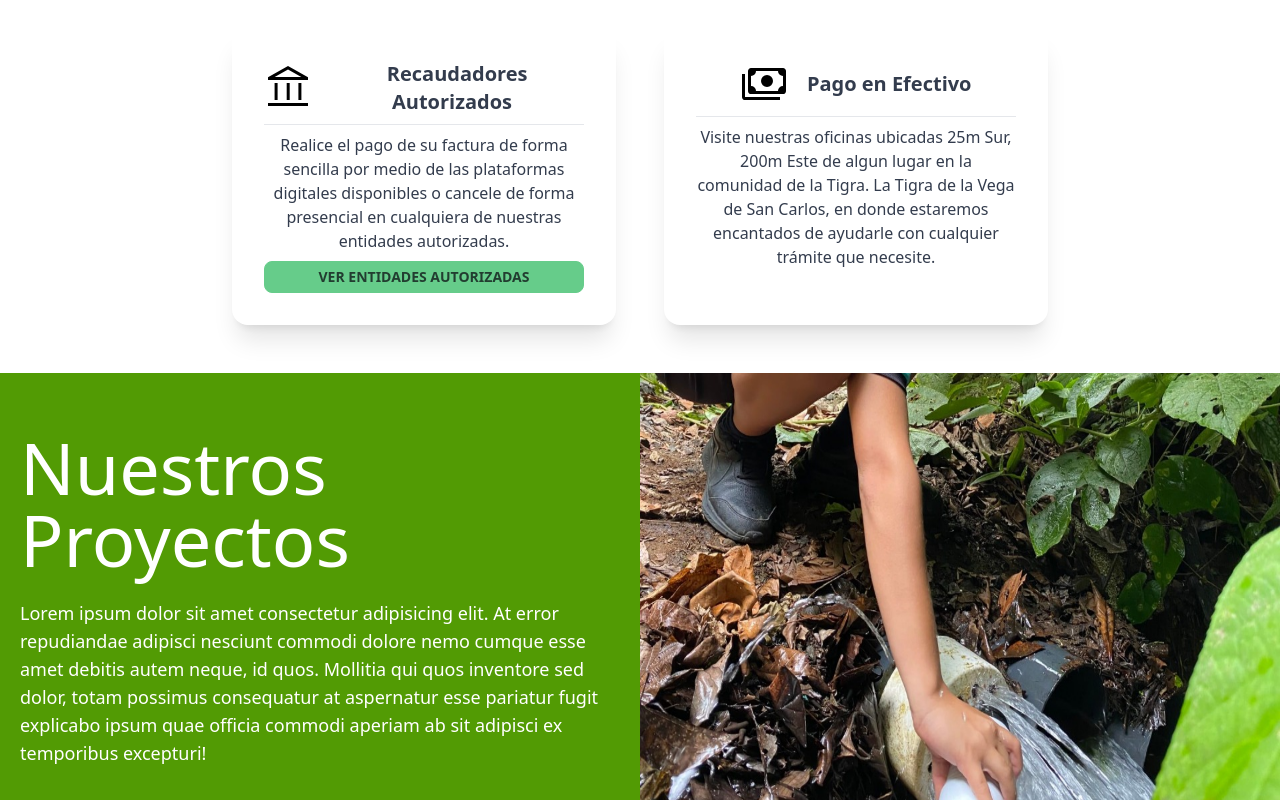
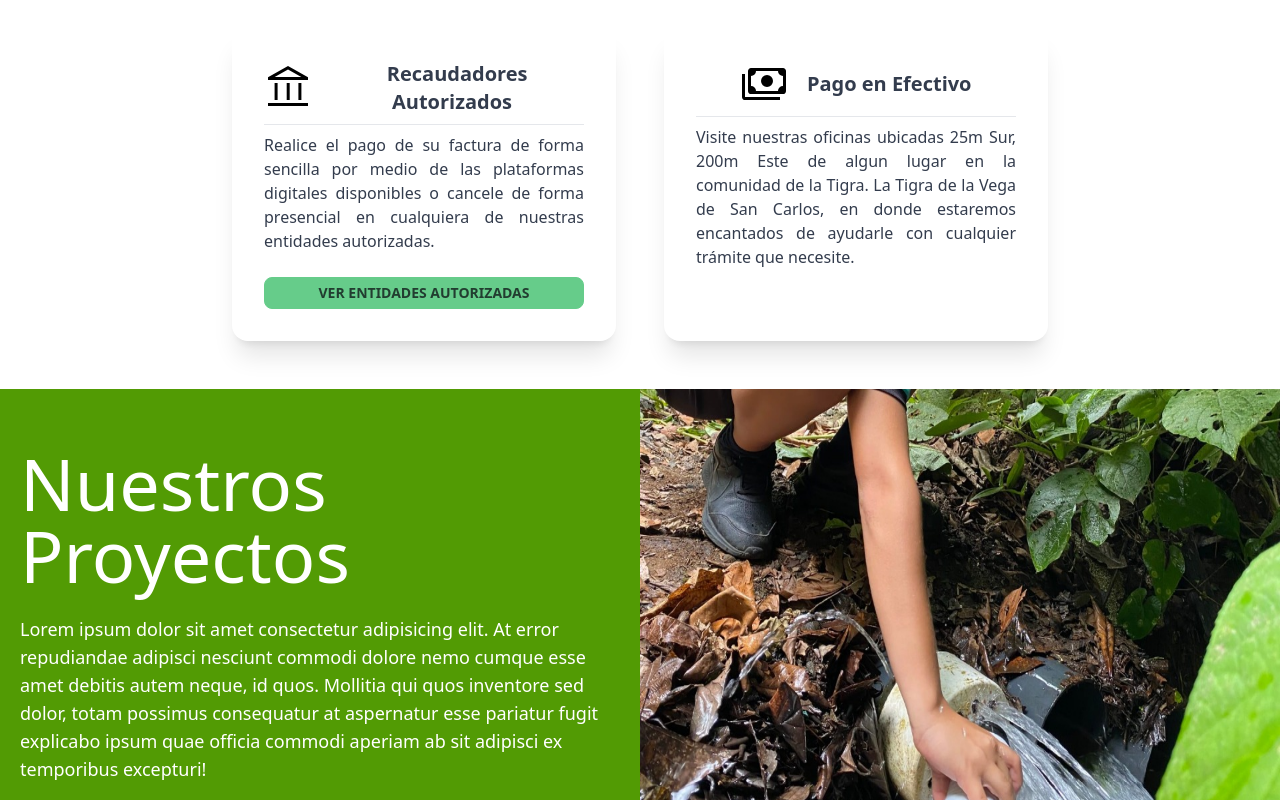
Before and after one commit to jurgen-alfaro/la-lucha, a React (Create React App) app in the folder frontend/: page / in a window 1280 px wide. Shown: the part 3220-4020 px from the top of the page. Built offline with nearby package versions, Linux system fonts and the light colour scheme; no server answers.

Commit message:
text justified

```diff
--- a/frontend/src/pages/sections/HomePayments.jsx
+++ b/frontend/src/pages/sections/HomePayments.jsx
@@ -35,7 +35,7 @@ function HomePayments() {
               </span>
               &nbsp; Recaudadores Autorizados
             </h2>
-            <p>
+            <p className='text-justify mb-4'>
               Realice el pago de su factura de forma sencilla por medio de las
               plataformas digitales disponibles o cancele de forma presencial en
               cualquiera de nuestras entidades autorizadas.{" "}
@@ -120,7 +120,7 @@ function HomePayments() {
               </span>
               &nbsp; Pago en Efectivo
             </h2>
-            <p>
+            <p className='text-justify'>
               Visite nuestras oficinas ubicadas 25m Sur, 200m Este de algun
               lugar en la comunidad de la Tigra. La Tigra de la Vega de San
               Carlos, en donde estaremos encantados de ayudarle con cualquier
```
